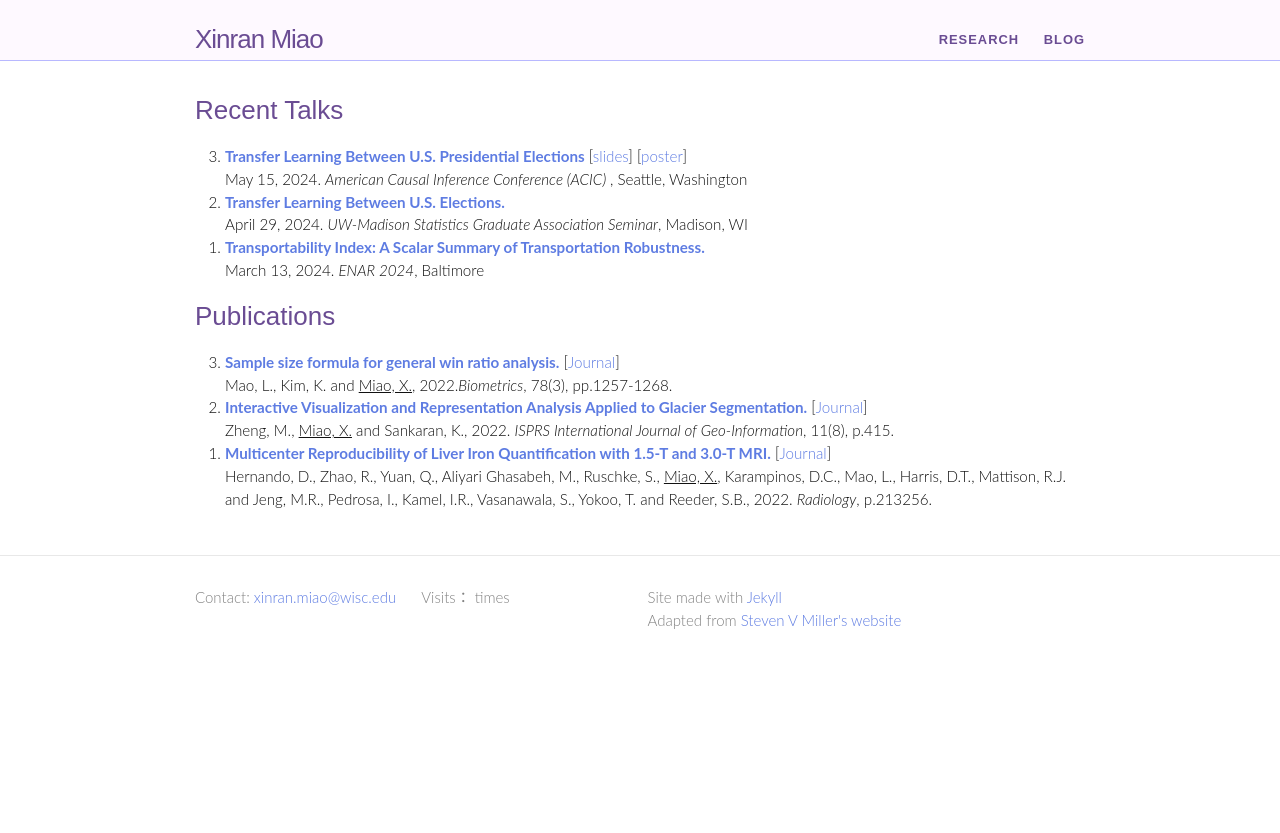
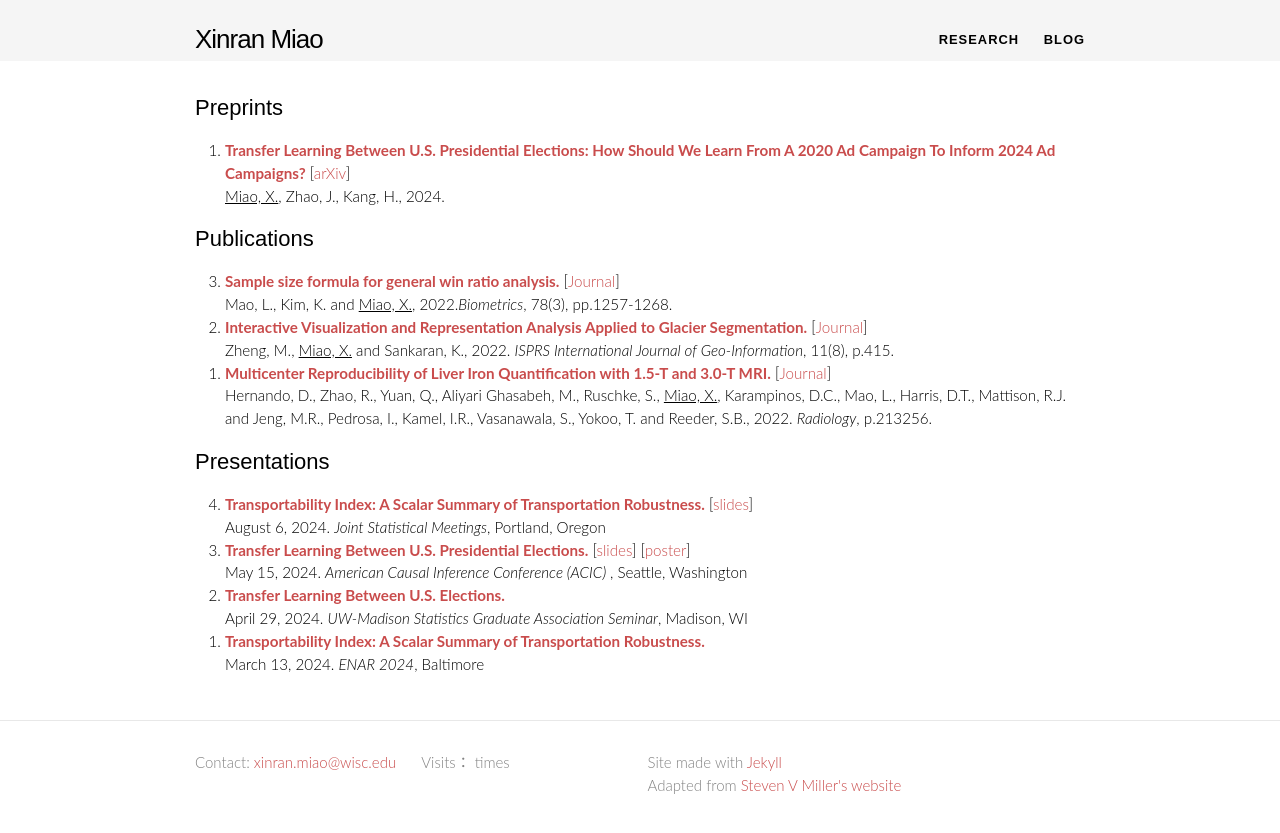
Before and after one commit to XinranMiao/XinranMiao.github.io, a Jekyll site: the page built from research.html, in a window 1280 px wide. Shown: the top 833 px of the page. Built offline with Jekyll 4.4.1, drawn with Linux system fonts in a browser that asks for light colours; nearby versions of some CDN libraries; some web fonts are replaced; comment, search, counter and statistics services are not loaded.

Commit message:
update year and color

```diff
--- a/_sass/_base.scss
+++ b/_sass/_base.scss
@@ -18,7 +18,8 @@ body {
     font-size: $base-font-size;
     line-height: $base-line-height;
     font-weight: 300;
-    color: $text-color;
+    //color: $text-color;
+    color: black;
     background-color: $background-color;
     -webkit-text-size-adjust: 100%;
 }
@@ -90,7 +91,8 @@ h1, h2, h3, h4, h5, h6 {
  * Links
  */
 a {
-    color: $hyperlink-purple;
+    //color: $hyperlink-purple;
+    color: #C94C4C;
     text-decoration: none;
 
    &:visited {
@@ -98,7 +100,8 @@ a {
     }
 
     &:hover {
-        color: $dark-purple;
+        //color: $dark-purple;
+        color: #C94C4C;
         text-decoration: underline;
     }
 }
--- a/_sass/_header.scss
+++ b/_sass/_header.scss
@@ -3,9 +3,12 @@
  */
 .site-header {
     border-top: 0px solid $dark-purple;
-	border-bottom: 1px solid #B8B8FF;
+    //border-top: 0px solid black;
+	//border-bottom: 1px solid #B8B8FF;
+    border-bottom: 1px solid whitesmoke;
     min-height: 56px;
-    background: $bg-purple;
+    background: whitesmoke;
+    //background: $bg-purple;
     // Positioning context for the mobile navigation icon
     position: relative;
 
@@ -20,10 +23,12 @@
     float: left;
     font-weight: 500;
 		font-family: 'Raleway', sans-serif;
-    color: $deep-purple;
+    //color: $deep-purple;
+    color: black;
     &,
     &:visited {
-        color:$deep-purple;
+        //color:$deep-purple;
+        color:black;
     }
     &,
     &:hover {
@@ -37,12 +42,14 @@
 }
 
 .site-nav ul li a {
-	color:$deep-purple
+	//color:$deep-purple
+    color:black
 }
 
 .site-nav ul li a:hover {
   text-decoration: none;
-	color: $hyperlink-purple;
+	//color: $hyperlink-purple;
+    color: #C94C4C;
 }
 
 .site-nav ul {
@@ -79,7 +86,8 @@
 }
 
 .site-nav ul li#n-active {
-  border-color: $medium-purple;
+  //border-color: $medium-purple;
+  border-color: gray;
 }
 
 /* Sub Menu */
@@ -91,7 +99,8 @@
 	letter-spacing: 0;
 	line-height: 1.2em;
 	padding: 4px 10px;
-color: $dark-purple;
+//color: $dark-purple;
+color: black;
 
 }
 
--- a/_sass/_layout.scss
+++ b/_sass/_layout.scss
@@ -186,6 +186,7 @@ h1 /* .post-title */ {
 		font-family: 'Raleway', sans-serif;
         font-size: 32px;
 		color: $deep-purple;
+        //color: black;
 
     @include media-query($on-laptop) {
 /*        font-size: 36px; */
@@ -195,8 +196,10 @@ h1 /* .post-title */ {
 h2 {
     font-family: 'Raleway', sans-serif;
 font-weight: 500;
-color: $deep-purple;
-        font-size: 26px;
+//color: $deep-purple;
+color: black;
+        //font-size: 26px;
+font-size: 22px;
 
     @include media-query($on-laptop) {
 /*            font-size: 28px; */
@@ -205,9 +208,11 @@ color: $deep-purple;
 
 h3 {
     font-family: 'Raleway', sans-serif;
-color: $deep-purple;
+//color: $deep-purple;
+color: black;
 font-weight: 500;
-        font-size: 22px;
+        //font-size: 22px;
+        font-size: 18px;
 
     @include media-query($on-laptop) {
 /*            font-size: 28px; */
@@ -217,8 +222,10 @@ h4 {
     font-family: 'Raleway', sans-serif;
 font-weight: 500;
 font-weight: bold;
-color: $deep-purple;
-        font-size: 18px;
+// color: $deep-purple;
+color: black;
+        //font-size: 18px;
+        font-size: 14px;
 
     @include media-query($on-laptop) {
 /*            font-size: 28px; */
@@ -258,7 +265,8 @@ ul.listing li.listing-item time {
 }
 
 ul.listing li.listing-item a {
-	color: $dark-purple;
+	//color: $dark-purple;
+    color: black;
 	font-weight: 400;
 	font-family: 'Titillium Web', sans-serif;
 }
@@ -299,7 +307,8 @@ ul#archive li.alt {
 }
 
 ul#archive li span a {
-       color: $dark-purple;
+       //color: $dark-purple;
+       color: black;
 	font-weight: bold;
 font-family: 'Titillium Web', sans-serif;
 }
@@ -311,7 +320,8 @@ ul#archive li span.postlower {
 }
 
 ul#archive li span.postlower a {
-	color: $medium-purple;
+	//color: $medium-purple;
+    color: black;
 	font-weight: normal;
 	font-family: "Open Sans", Helvetica, Arial, sans-serif;
 
--- a/_sass/_syntax-highlighting.scss
+++ b/_sass/_syntax-highlighting.scss
@@ -1,6 +1,7 @@
 .highlight code, .highlight pre, .highlighter-rouge code, .highlighter-rouge pre {
     color:#000000;;
-    background-color:$bg-purple;
+    //background-color:$bg-purple;
+    background-color:gray;
     }
 
 .highlight .hll {
--- a/index.html
+++ b/index.html
@@ -50,6 +50,7 @@ layout: default
 		            <ul>
 		            <li>STAT 575: Statistical Methods for Spatial Data. Spring 2024</li>
                     <li>STAT 849: Theory and Application of Regression and Analysis of Variance I. Fall 2023</li>
+                    (Outstanding Performance as a TA for Graduate Courses, 2023-2024)
 			        <li>STAT 301: Introduction to Statistics. Fall 2021, Spring 2022, Summer 2024</li>
 		            </ul>
 				<p><a href="/docs/xinranmiao_cv.pdf">[CV]</a></p>
--- a/research.html
+++ b/research.html
@@ -6,39 +6,24 @@ layout: default
 
 <div class="home">
 	<!--- talks -->
-	<h2>Recent Talks</h2>
-	<ol reversed>
-		<li>
-			<b><a href="/docs/talks/20240515_transATE_acic_slides.pdf">Transfer Learning Between U.S. Presidential Elections</a></b> [<a href="/docs/talks/20240515_transATE_acic_slides.pdf">slides</a>] [<a href="/docs/talks/20240515_transATE_acic_poster.png">poster</a>]<br>
-			May 15, 2024. <i>American Causal Inference Conference (ACIC) </i>, Seattle, Washington
-		</li>
-		<li><b><a href="/docs/talks/20240429_transATE_student_seminar.pdf">Transfer Learning Between U.S. Elections.</a></b><br>
-            April 29, 2024. <i>UW-Madison Statistics Graduate Association Seminar</i>, Madison, WI
-		<li><b><a href="/docs/talks/transindex_XinranMiao_20240313_ENAR.pdf">Transportability Index: A Scalar Summary of Transportation Robustness.</a></b><br>
-            March 13, 2024. <i>ENAR 2024</i>, Baltimore
-		</li>
-		<!---
-		<li>Efficient Estimation for the Transportability Index using Neural Networks</li>
-		June 2023. <i>Statistics and Optimization in Data Science Workshop</i>, Purdue University
-		<li>Efficient Estimation for the Transportability Index using Neural Networks</li>
-		May 2023. <i>Midwest Machine Learning Symposium 2023</i>
-		<li>Transportability Index: Inverse Probability Weighting with Neural Network.<br>
-            December 2, 2022. <i>UW-Madison Statistics Graduate Association Seminar</i>, Madison, WI
-		</li>
-		-->
-	</ol>
-</div>
+
+<h2>Preprints</h2>
+<ol>
+	<li><a href="https://www.arxiv.org/abs/2411.01100"><b>Transfer Learning Between U.S. Presidential Elections: How Should We Learn From A 2020 Ad Campaign To Inform 2024 Ad Campaigns?</b></a> [<a href = "https://www.arxiv.org/abs/2411.01100">arXiv</a>] <br>
+		<u>Miao, X.</u>, Zhao, J., Kang, H., 2024.
+	</li>
+</ol>
 
 	<!--publications-->
 	<h2>Publications</h2>
 	<ol reversed>
-		<li><b><a href = "https://doi.org/10.1111/biom.13501">Sample size formula for general win ratio analysis.</a></b> [<a href = "https://doi.org/10.1111/biom.13501">Journal</a>] <br>
+		<li><b><a href = "https://doi.org/10.1111/biom.13501">Sample size formula for general win ratio analysis.</b></a> [<a href = "https://doi.org/10.1111/biom.13501">Journal</a>] <br>
 			Mao, L., Kim, K. and <u>Miao, X.</u>, 2022.<i>Biometrics</i>, 78(3), pp.1257-1268.
 		</li>
-		<li><b><a href = "https://doi.org/10.3390/ijgi11080415">Interactive Visualization and Representation Analysis Applied to Glacier Segmentation.</a></b> [<a href = "https://doi.org/10.3390/ijgi11080415">Journal</a>]<br>
+		<li><b><a href = "https://doi.org/10.3390/ijgi11080415">Interactive Visualization and Representation Analysis Applied to Glacier Segmentation.</b></a> [<a href = "https://doi.org/10.3390/ijgi11080415">Journal</a>]<br>
 		Zheng, M., <u>Miao, X.</u> and Sankaran, K., 2022. <i>ISPRS International Journal of Geo-Information</i>, 11(8), p.415.
 	    </li>
-		<li><b><a href = "https://doi.org/10.1148/radiol.213256">Multicenter Reproducibility of Liver Iron Quantification with 1.5-T and 3.0-T MRI.</a></b> [<a href = "https://doi.org/10.1148/radiol.213256">Journal</a>]<br>
+		<li><b><a href = "https://doi.org/10.1148/radiol.213256">Multicenter Reproducibility of Liver Iron Quantification with 1.5-T and 3.0-T MRI.</b></a> [<a href = "https://doi.org/10.1148/radiol.213256">Journal</a>]<br>
 			Hernando, D., Zhao, R., Yuan, Q., Aliyari Ghasabeh, M., Ruschke, S., <u>Miao, X.</u>, Karampinos, D.C., Mao, L., Harris, D.T., Mattison, R.J. and Jeng, M.R., Pedrosa, I., Kamel, I.R., Vasanawala, S., Yokoo, T. and Reeder, S.B., 2022. <i>Radiology</i>, p.213256.
 		</li>
 	  </ol>
@@ -58,3 +43,29 @@ layout: default
 		  </li>
 		</ol>
 		 -->
+		 <h2>Presentations</h2>
+		 <ol reversed>
+			 <li>
+				 <b><a href="/docs/talks/20240806_transindex_jsm_slides.pdf">Transportability Index: A Scalar Summary of Transportation Robustness.</a></b> [<a href="/docs/talks/20240806_transindex_jsm_slides.pdf">slides</a>]<br>
+				 August 6, 2024. <i>Joint Statistical Meetings</i>, Portland, Oregon
+			 </li>
+			 <li>
+				 <b><a href="/docs/talks/20240515_transATE_acic_slides.pdf">Transfer Learning Between U.S. Presidential Elections.</a></b> [<a href="/docs/talks/20240515_transATE_acic_slides.pdf">slides</a>] [<a href="/docs/talks/20240515_transATE_acic_poster.png">poster</a>]<br>
+				 May 15, 2024. <i>American Causal Inference Conference (ACIC) </i>, Seattle, Washington
+			 </li>
+			 <li><b><a href="/docs/talks/20240429_transATE_student_seminar.pdf">Transfer Learning Between U.S. Elections.</a></b><br>
+				 April 29, 2024. <i>UW-Madison Statistics Graduate Association Seminar</i>, Madison, WI
+			 <li><b><a href="/docs/talks/transindex_XinranMiao_20240313_ENAR.pdf">Transportability Index: A Scalar Summary of Transportation Robustness.</a></b><br>
+				 March 13, 2024. <i>ENAR 2024</i>, Baltimore
+			 </li>
+			 <!---
+			 <li>Efficient Estimation for the Transportability Index using Neural Networks</li>
+			 June 2023. <i>Statistics and Optimization in Data Science Workshop</i>, Purdue University
+			 <li>Efficient Estimation for the Transportability Index using Neural Networks</li>
+			 May 2023. <i>Midwest Machine Learning Symposium 2023</i>
+			 <li>Transportability Index: Inverse Probability Weighting with Neural Network.<br>
+				 December 2, 2022. <i>UW-Madison Statistics Graduate Association Seminar</i>, Madison, WI
+			 </li>
+			 -->
+		 </ol>
+	 </div>
```
Also changed, not shown: other parts of index.html (+1 -1 lines), 1 other file.
